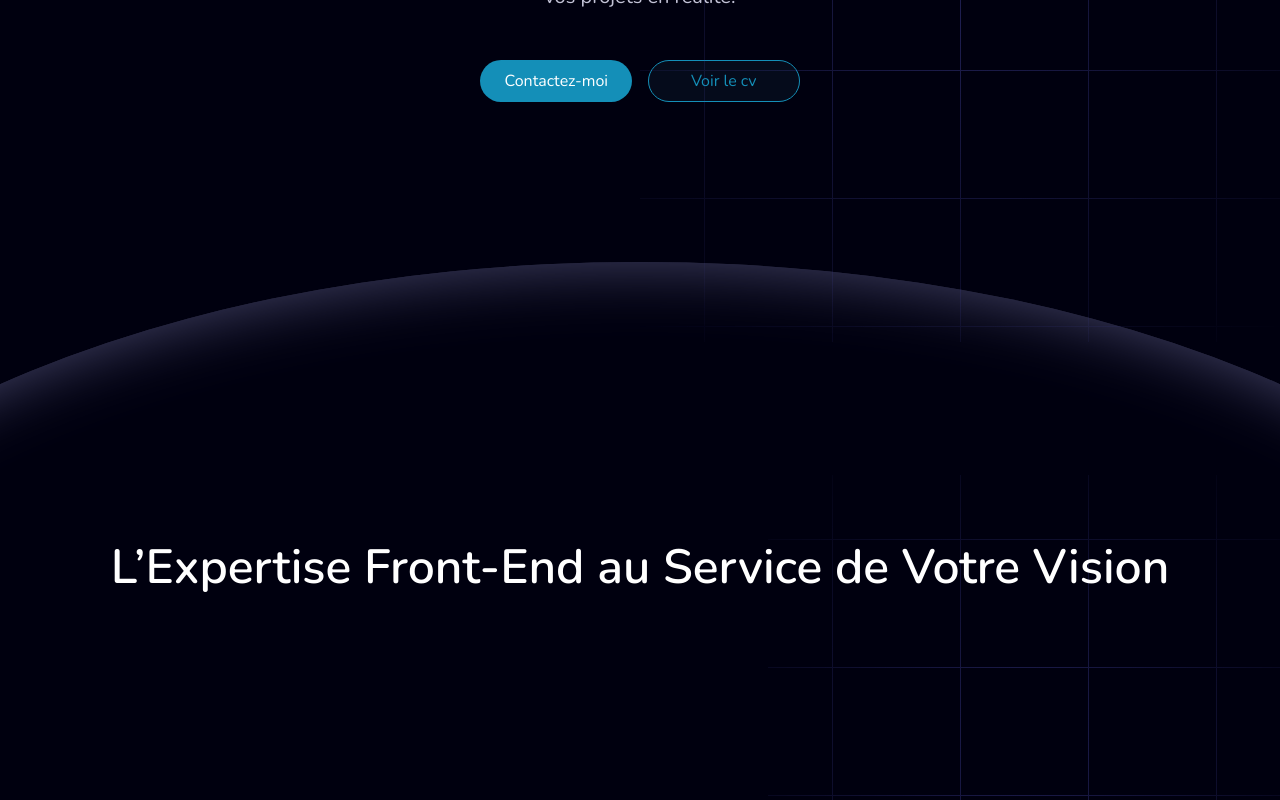
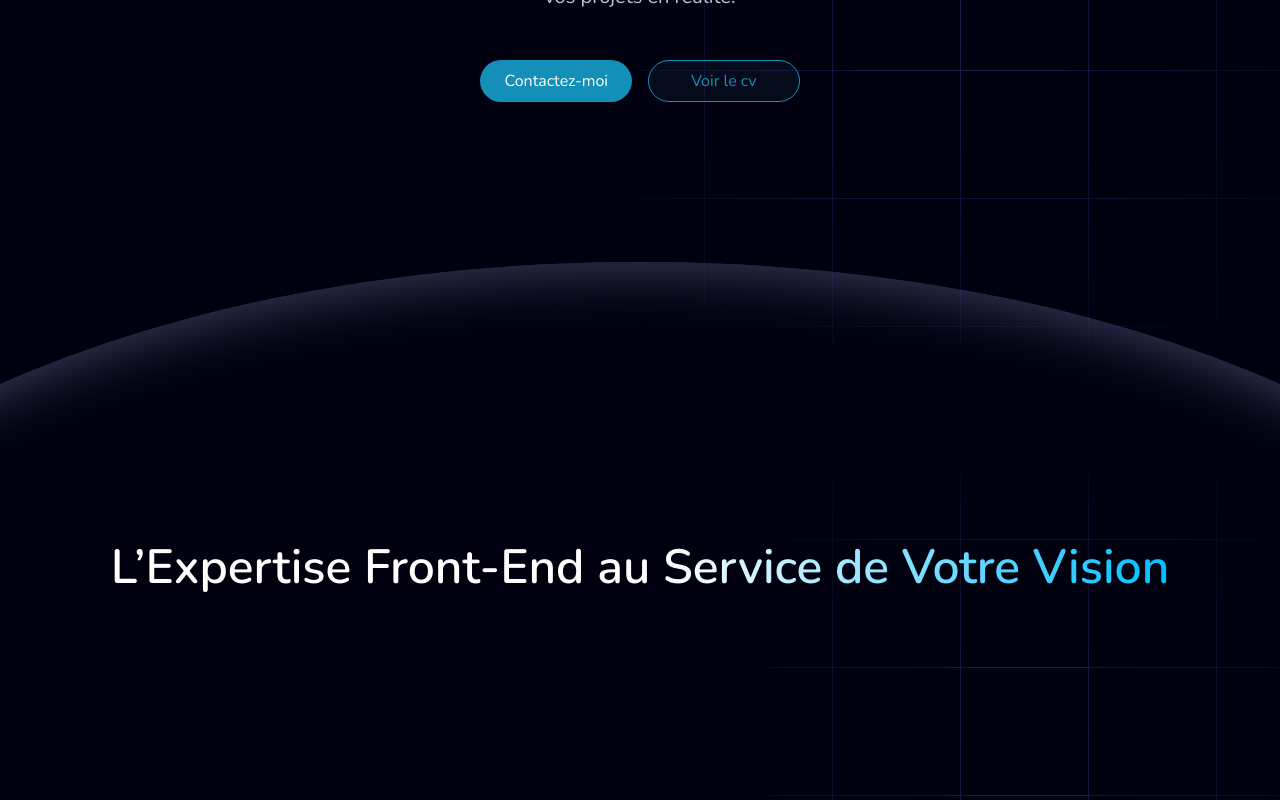
Before and after one commit to williamLafortuneCaissy/portfolio, a Next.js app: page / in a window 1280 px wide. Shown: the part 378-1178 px from the top of the page. Built offline with nearby package versions, Linux system fonts and the light colour scheme.

Commit message:
quick design consistency fix

```diff
--- a/src/components/benefits/Benefits.js
+++ b/src/components/benefits/Benefits.js
@@ -139,7 +139,7 @@ const Benefits = () => {
             <GridSpot size="40vw 40vw" position="top right" desktopOnly />
             <GridSpot size="40vw 40vw" position="bottom left" desktopOnly />
             <div className={styles.container}>
-                <h2 className={`${styles.title} fadeIn`} ref={titleRef}>L’Expertise Front-End au Service de Votre Vision</h2>
+                <h2 className={`${styles.title} fadeIn`} ref={titleRef}>L’Expertise Front-End au <span className="gradientText">Service de Votre Vision</span></h2>
                 <div className={styles.grid}>
                     {cardsData.map(card => (
                         <div className={styles.card} key={card.title} ref={el => cardRef.current.push(el)}>
```
